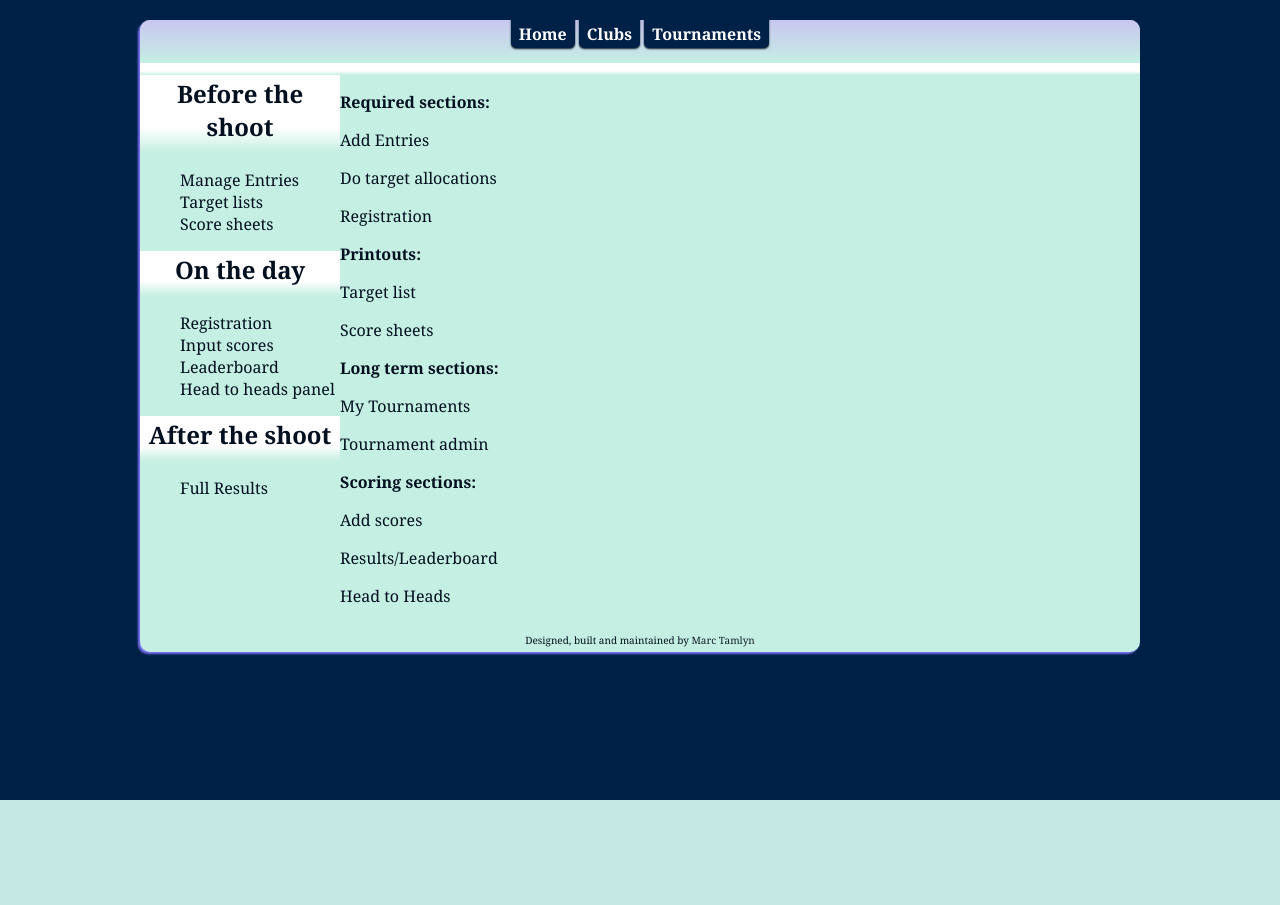
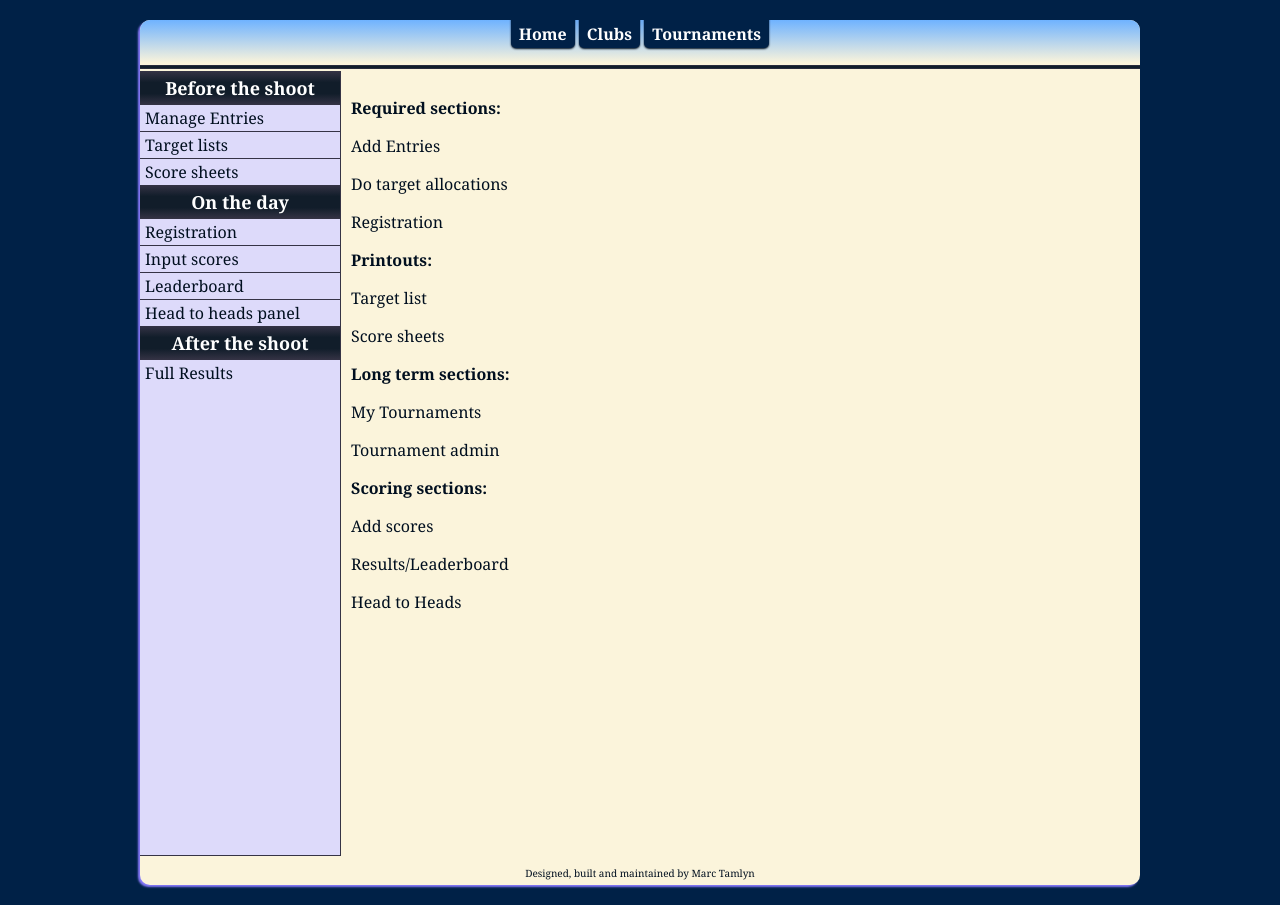
Before and after one commit to mjtamlyn/tamlynscore, a Django app: template src/entries/templates/competition_index.html in a window 1280 px wide. Before the commit the page ends 800 px from the top, so only its background shows below. Run offline with Django 3.2, Linux system fonts and the light colour scheme; the template is opened without the code that fills it, so the values that code supplies are empty; parts of the project's set-up code (start-up, migrations or seed data) failed here and were passed over.

Commit message:
Sass stylesheets

```diff
--- a/src/core/static/css/base.css
+++ b/src/core/static/css/base.css
@@ -1,111 +1,79 @@
 body {
   background-color: #002147;
-    font-family: Georgia;
-}
+  font-family: Georgia; }
+
 h1, h2, h3, h4, h5, h6 {
-    background-image: -webkit-linear-gradient(#fff, #fff, #fff, #c5efe2);
-    margin: 0px;
-    padding: 2px 5px 10px 5px;
-    text-align: center;
-}
+  background-image: -webkit-linear-gradient(#353345, #111d2a, #111d2a, #353345);
+  color: white;
+  margin: 2px 0px;
+  padding: 2px 5px;
+  text-align: center; }
+
 a {
-    color: #111d2b;
-    text-decoration: none;
-}
+  color: #000f1f;
+  text-decoration: none; }
   a:hover {
-    text-decoration: underline;
-}
+    text-decoration: underline; }
+
 ul {
-    list-style-type: none;
-}
+  list-style-type: none; }
+
 li {
-    display: block;
-}
+  display: block; }
+
 .clear {
-    clear: both;
-}
+  clear: both; }
+
 .hidden {
-    display: none;
-}
+  display: none; }
+
 .text-right {
-    text-align: right;
-}
+  text-align: right; }
 
 .wrapper {
-    background-color: #c5efe2;
+  background-color: #fbf4db;
   border-radius: 10px;
-    box-shadow: -2px 2px 2px #796ef0;
+  box-shadow: -2px 2px 2px #8579fa;
   color: #000f1f;
   margin: 20px auto;
-    width: 1000px;
-}
+  width: 1000px; }
+
 .navigation {
-    background-image: -webkit-linear-gradient(#C9C5F0, #C5EFE2);
+  background-image: -webkit-linear-gradient(#6fb3ff, #fbf4db);
   border-radius: 10px 10px 0px 0px;
   font-weight: bold;
   overflow: hidden;
   padding-bottom: 10px;
   text-align: center;
-    width: 100%;
-}
+  width: 100%; }
   .navigation .nav-link {
     background-color: #002147;
     border-radius: 0 0 5px 5px;
-    box-shadow: 0px 1px 2px #111d2b;
-    color: #fff;
+    box-shadow: 0px 1px 2px #000f1f;
+    color: white;
     display: inline-block;
     padding: 8px 8px 3px 8px;
     position: relative;
     top: -5px;
-    -webkit-transition: all 0.15s ease-in-out;
-}
+    -webkit-transition: all 0.15s ease-in-out; }
     .navigation .nav-link:hover {
-    box-shadow: 0px 2px 5px #796ef0;
-    text-decoration: underline;
+      box-shadow: 0px 1px 3px #000f1f;
+      background-color: #8579fa;
       position: relative;
-        top: 0px;
-}
+      top: 0px; }
+
 .footer {
   font-size: 10px;
   padding: 5px 0;
   margin-top: 5px;
-    text-align: center;
-}
+  text-align: center; }
   .footer p {
-    margin: 0;
-}
-
-.results {
-    margin-top: 10px;
-}
-.results-table {
-    background-color: #fff;
-    border-collapse: collapse;
-    color: inherit;
-    margin: 0 auto;
-    width: 60%;
-}
-.results-table .header {
-    background-color: #c5efe2;
-}
-.results-table .header th {
-    padding: 0px;
-}
-.results-table .header h2 {
-    border-radius: 10 10 0 0px;
-    margin-top: 10px;
-}
-.results-table td {
-    padding: 2px;
-}
+    margin: 0; }
 
 .archer-select {
-    margin: 0 20px;
-}
+  margin: 0 20px; }
   .archer-select.selected {
-    color: red;
-}
+    color: red; }
 
 .arrow-values input[type=text] {
-    width: 30px;
-}
+  width: 30px; }
--- /dev/null
+++ b/src/core/static/css/base.sass
@@ -0,0 +1,81 @@
+@import colors.sass
+
+body
+  background-color: $oxford
+  font-family: Georgia
+
+h1, h2, h3, h4, h5, h6
+  background-image: -webkit-linear-gradient($bluegrey, $darkbluegrey, $darkbluegrey, $bluegrey)
+  color: white
+  margin: 2px 0px
+  padding: 2px 5px
+  text-align: center
+
+a
+  color: $dark
+  text-decoration: none
+  &:hover
+    text-decoration: underline
+
+ul
+  list-style-type: none
+
+li
+  display: block
+
+.clear
+  clear: both
+
+.hidden
+  display: none
+
+.text-right
+  text-align: right
+
+.wrapper
+  background-color: $bg
+  border-radius: 10px
+  box-shadow: -2px 2px 2px $hlblue
+  color: $dark
+  margin: 20px auto
+  width: 1000px
+
+.navigation
+  background-image: -webkit-linear-gradient($lightblue, $bg)
+  border-radius: 10px 10px 0px 0px
+  font-weight: bold
+  overflow: hidden
+  padding-bottom: 10px
+  text-align: center
+  width: 100%
+  .nav-link
+    background-color: $oxford
+    border-radius: 0 0 5px 5px
+    box-shadow: 0px 1px 2px $dark
+    color: white
+    display: inline-block
+    padding: 8px 8px 3px 8px
+    position: relative
+    top: -5px
+    -webkit-transition: all 0.15s ease-in-out
+    &:hover
+      box-shadow: 0px 1px 3px $dark
+      background-color: $hlblue
+      position: relative
+      top: 0px
+
+.footer
+  font-size: 10px
+  padding: 5px 0
+  margin-top: 5px
+  text-align: center
+  p
+    margin: 0
+
+.archer-select
+  margin: 0 20px
+  &.selected
+    color: red
+
+.arrow-values input[type=text]
+  width: 30px
--- /dev/null
+++ b/src/core/static/css/colors.sass
@@ -0,0 +1,13 @@
+$oxford: #002147
+$dark: #000F1F
+$bg: #FBF4DB
+$vlightblue: #DDDAFA
+$lightblue: #6FB3FF
+$darkblue: #070052
+$bluegrey: #353345
+$darkbluegrey: #111D2A
+$hlblue: #8579FA
+$hlyellow: #8579FA
+$hlorange: #D58100
+$lightyellow: #FBDE7A
+$lightorange: #FBC87A
--- a/src/entries/static/css/competition.css
+++ b/src/entries/static/css/competition.css
@@ -1,7 +1,22 @@
 .competition-nav {
-    float: left;
-    width: 200px;
-}
+  border-bottom: 1px solid #353345;
+  border-right: 1px solid #353345;
+  background-color: #dddafa;
+  float: left;
+  width: 200px;
+  height: 100%; }
+  .competition-nav h2 {
+    font-size: 18px;
+    margin: 0;
+    padding: 5px; }
+  .competition-nav ul {
+    margin: 0;
+    padding: 0; }
+  .competition-nav li {
+    padding: 2px 5px; }
+    .competition-nav li:not(:last-child) {
+      border-bottom: 1px solid #353345; }
+
 .competition-content {
-    float: left;
-}
+  float: left;
+  margin: 10px; }
--- /dev/null
+++ b/src/entries/static/css/competition.sass
@@ -0,0 +1,25 @@
+@import ../../../core/static/css/colors.sass
+
+$navborder: 1px solid $bluegrey
+.competition-nav
+  border-bottom: $navborder
+  border-right: $navborder
+  background-color: $vlightblue
+  float: left
+  width: 200px
+  height: 100%
+  h2
+    font-size: 18px
+    margin: 0
+    padding: 5px
+  ul
+    margin: 0
+    padding: 0
+  li
+    &:not(:last-child)
+      border-bottom: $navborder
+    padding: 2px 5px
+
+.competition-content
+  float: left
+  margin: 10px
```
Also changed, not shown: colors.html (+49 -49 lines), 2 other files. Lines whose indentation alone changed are shown as unchanged.
